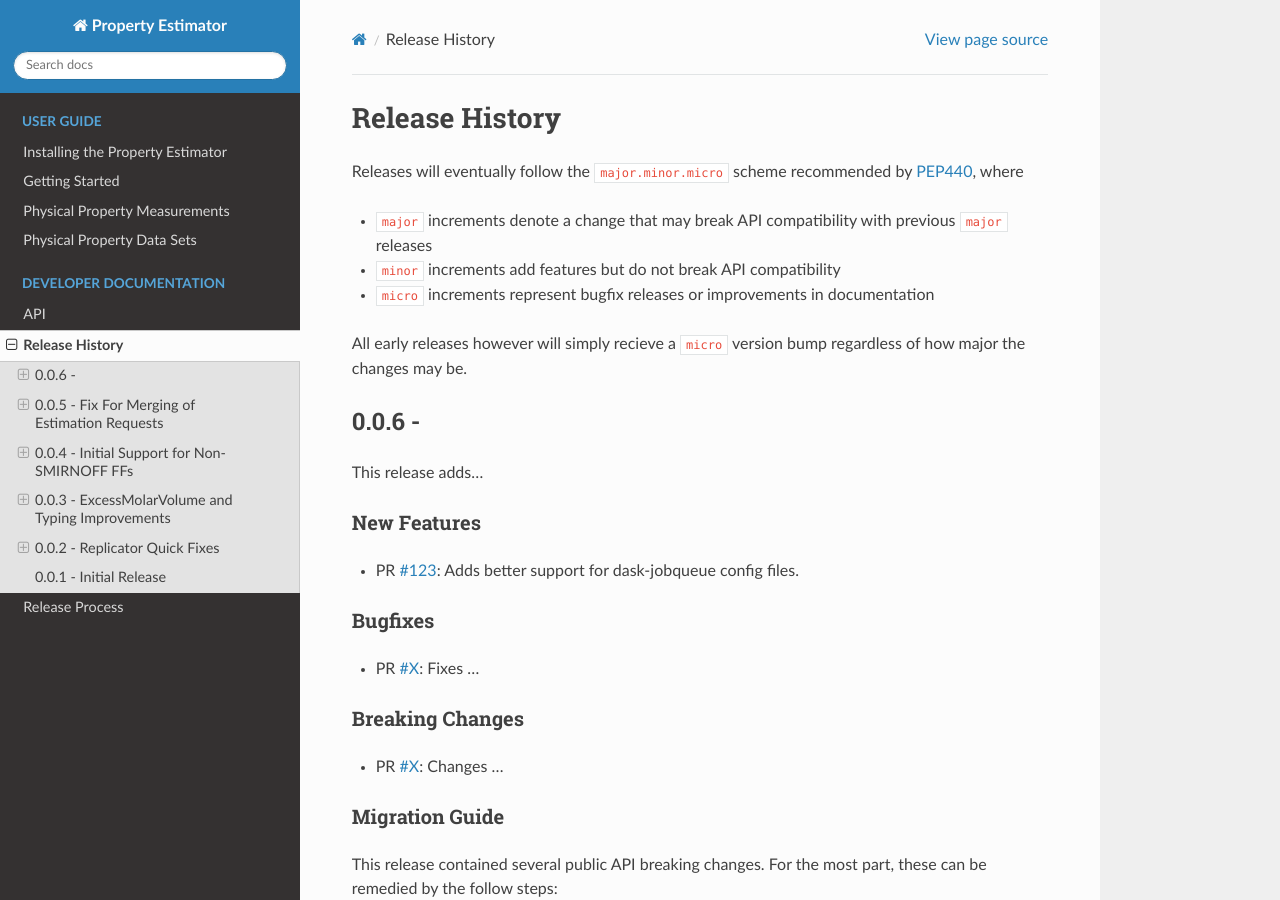
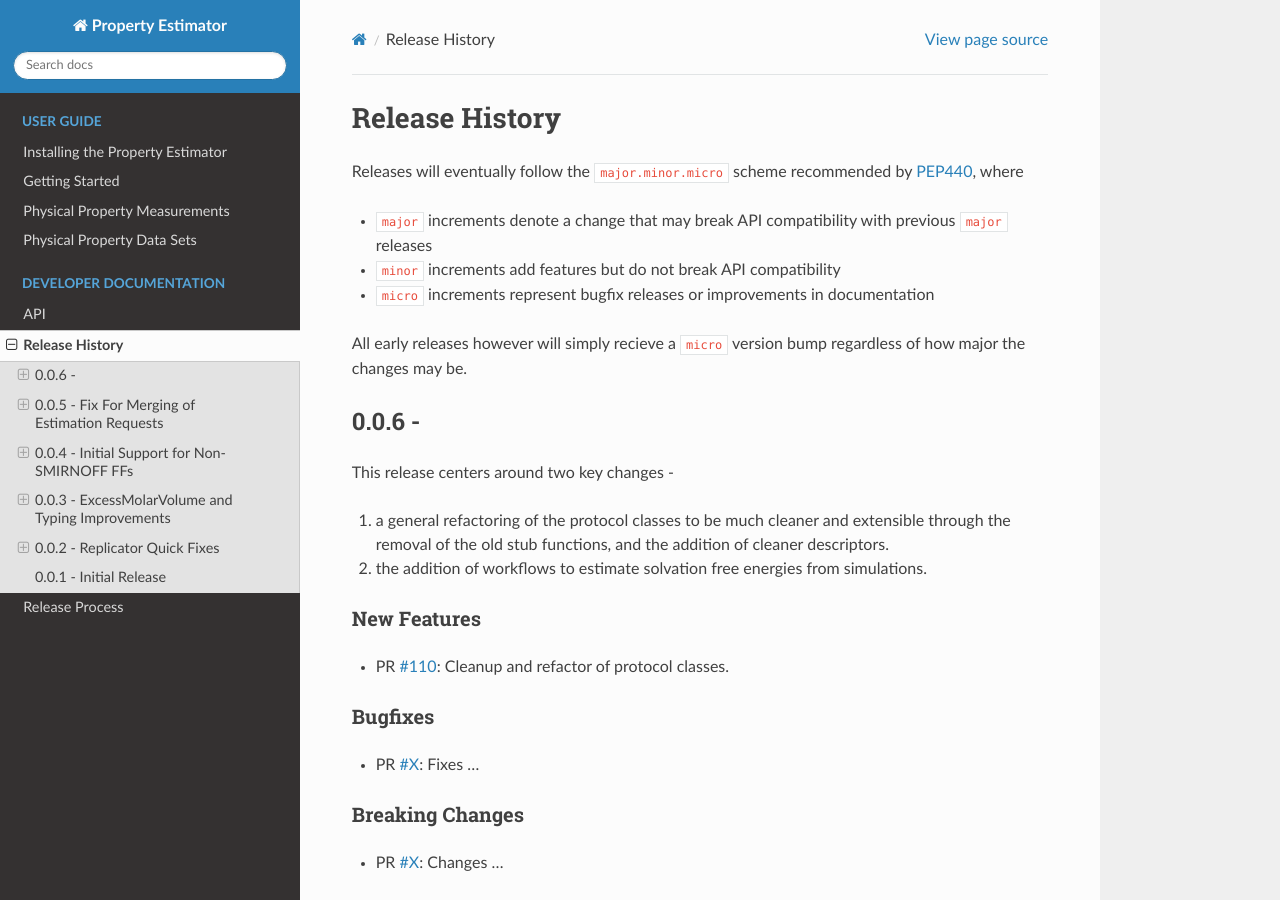
Before and after one commit to openforcefield/openff-evaluator, a Sphinx documentation site: the page built from docs/releasehistory.rst, in a window 1280 px wide and 900 px high. Built offline with Sphinx 7.4.7 and the Read the Docs theme 2.0.0, drawn with Linux system fonts in a browser that asks for light colours.

Commit message:
Update releasehistory.rst

```diff
--- a/docs/releasehistory.rst
+++ b/docs/releasehistory.rst
@@ -14,12 +14,15 @@ how major the changes may be.
 0.0.6 -
 --------------------------------------------
 
-This release adds...
+This release centers around two key changes -
+
+i) a general refactoring of the protocol classes to be much cleaner and extensible through the removal of the old stub functions, and the addition of cleaner descriptors.
+ii) the addition of workflows to estimate solvation free energies from simulations.
 
 New Features
 """"""""""""
 
-* PR `#123 <https://github.com/openforcefield/propertyestimator/pull/123>`_: Adds better support for dask-jobqueue config files.
+* PR `#110 <https://github.com/openforcefield/propertyestimator/pull/110>`_: Cleanup and refactor of protocol classes.
 
 Bugfixes
 """"""""
```
